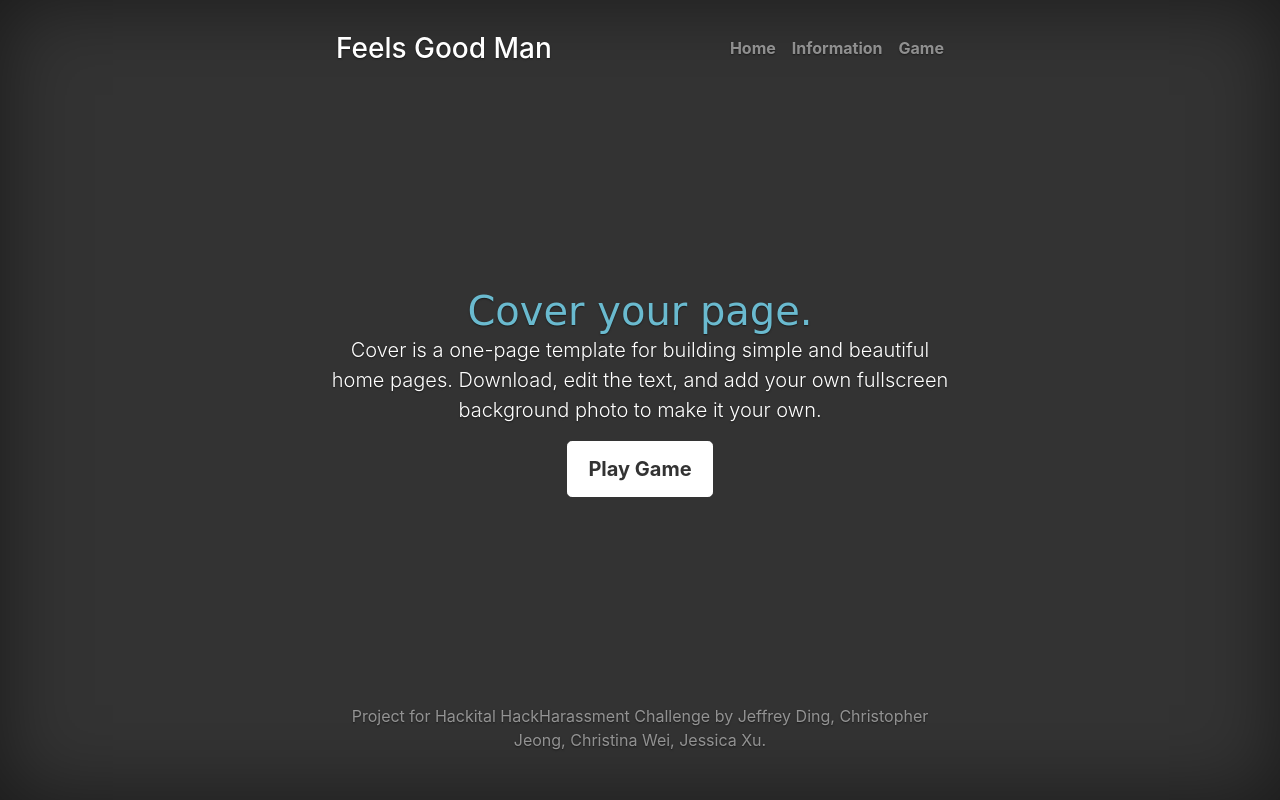
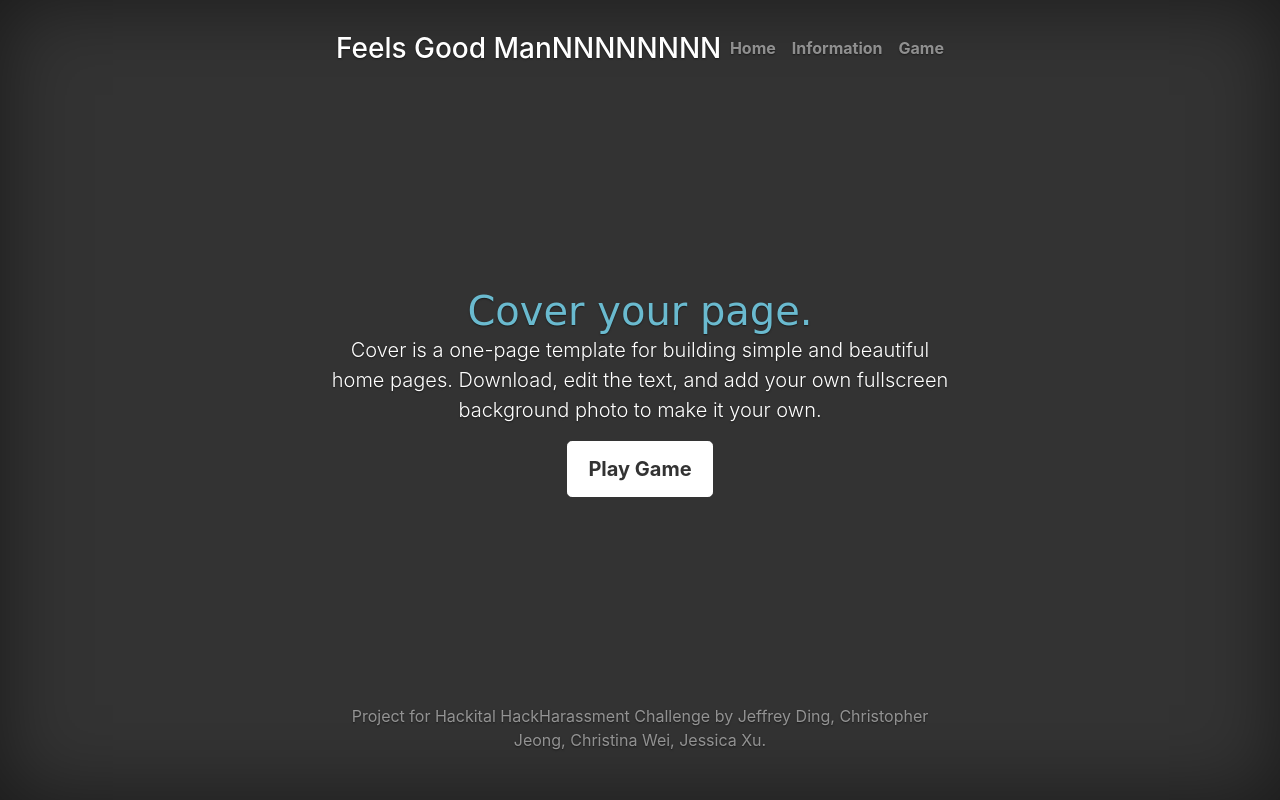
Before and after one commit to christinawei/hackital, a website: page index.html in a window 1280 px wide. Drawn offline with nearby package versions, Linux system fonts and the light colour scheme.

Commit message:
Testing If Fork Works

```diff
--- a/index.html
+++ b/index.html
@@ -24,7 +24,7 @@
 
           <header class="masthead clearfix">
             <div class="inner">
-              <h3 class="masthead-brand">Feels Good Man</h3>
+              <h3 class="masthead-brand">Feels Good ManNNNNNNNN</h3>
               <nav class="nav nav-masthead">
                 <a class="nav-link" href="/">Home</a>
                 <a class="nav-link" href="/funfacts">Information</a>
```
